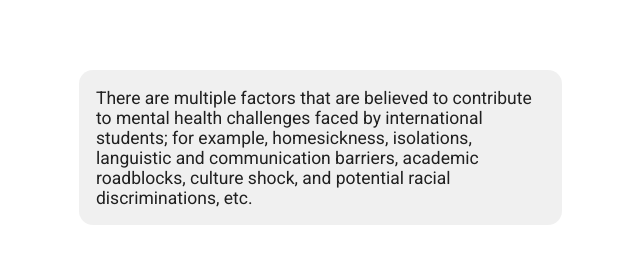
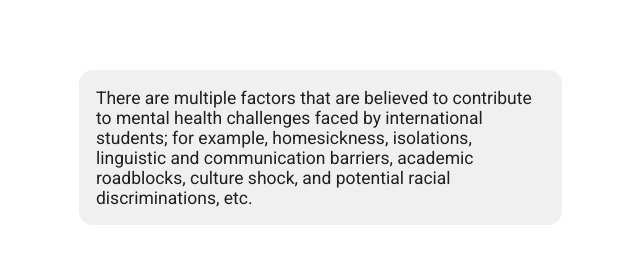
Before and after one commit to wyeeeh/CIS-mental-health, a plain HTML site: page index.html in a window 1280 px wide. Shown: the part 9501-9770 px from the top of the page, 320-960 px from the left. Drawn offline with nearby package versions, Linux system fonts and the light colour scheme; a web font is replaced by a local one.

Commit message:
Update index.html

```diff
--- a/index.html
+++ b/index.html
@@ -167,7 +167,7 @@
     <div class="tipbox" style="display: inline;" >
         <!-- Chinese international students have been proposed to be affected by difficulties with communication, social connectedness, homesickness, acculturative difficulties, and racism. -->
 
-        There are multiple factors that are believed to contribute to mental health challenges faced by international students; for example, homesickness, isolations, languistic and communication barriers, academic roadblocks, culture shock, and potential racial discriminations, etc.
+        There are multiple factors that are believed to contribute to mental health challenges faced by international students; for example, homesickness, isolations, linguistic and communication barriers, academic roadblocks, culture shock, and potential racial discriminations, etc.
     </div>
 
 
```
